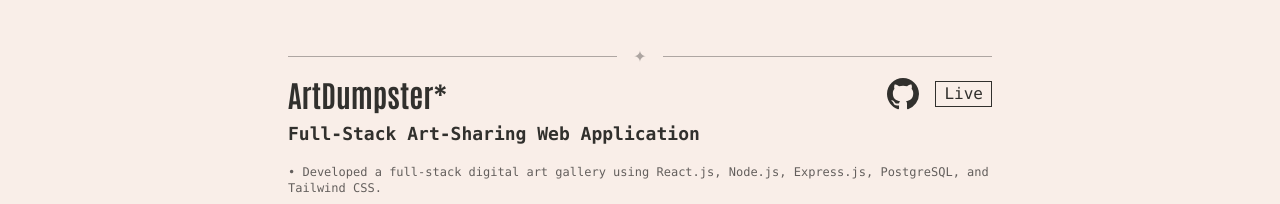
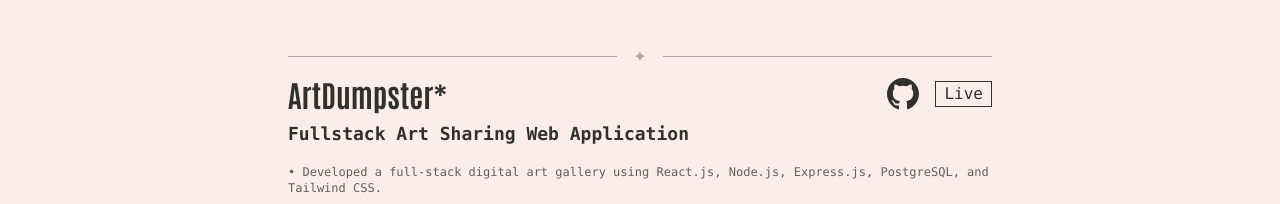
Before and after one commit to JaeYangLee/jian-lee-ramos, a React (Vite) app: page / in a window 1280 px wide. Shown: the part 1340-1544 px from the top of the page. Built offline with nearby package versions, Linux system fonts and the light colour scheme.

Commit message:
feat: correct spelling in project description for consistency

```diff
--- a/src/components/Projects.jsx
+++ b/src/components/Projects.jsx
@@ -39,7 +39,7 @@ function Projects() {
                   </div>
                 </div>
                 <p className="font-mono text-xs font-bold lg:text-lg xl:text-lg text-[#31302D] dark:text-[#F9EEE8]">
-                  Full-Stack Art-Sharing Web Application
+                  Fullstack Art Sharing Web Application
                 </p>
               </div>
             </div>
```
